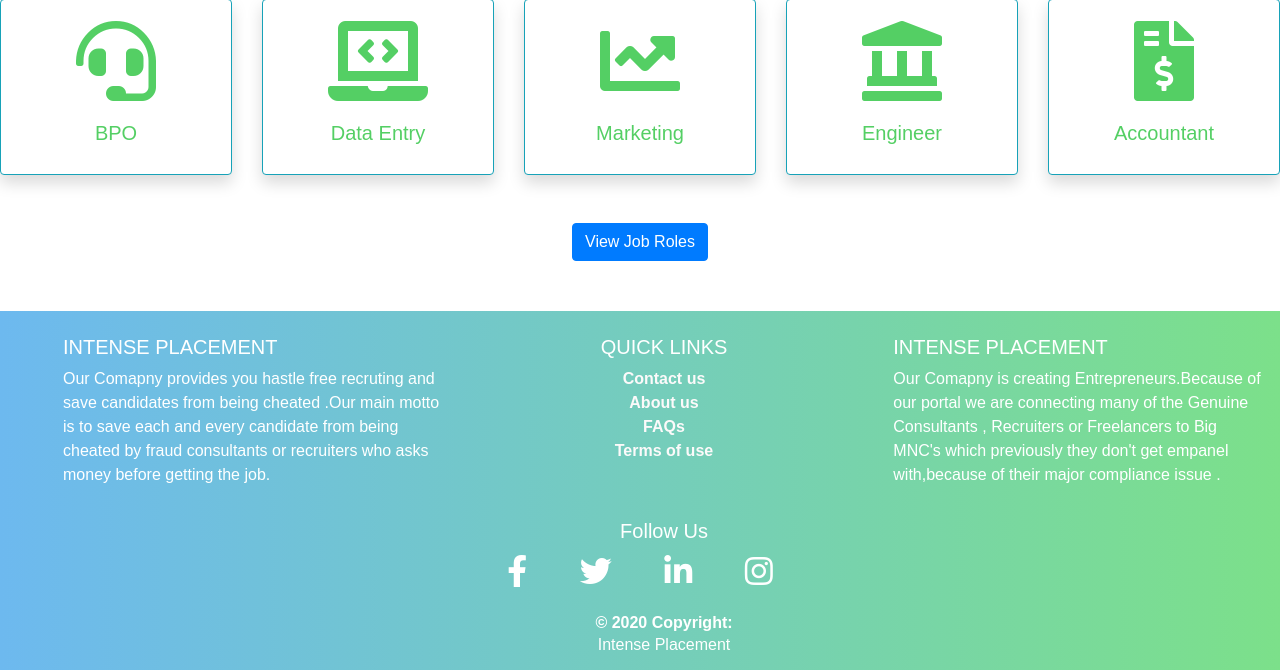
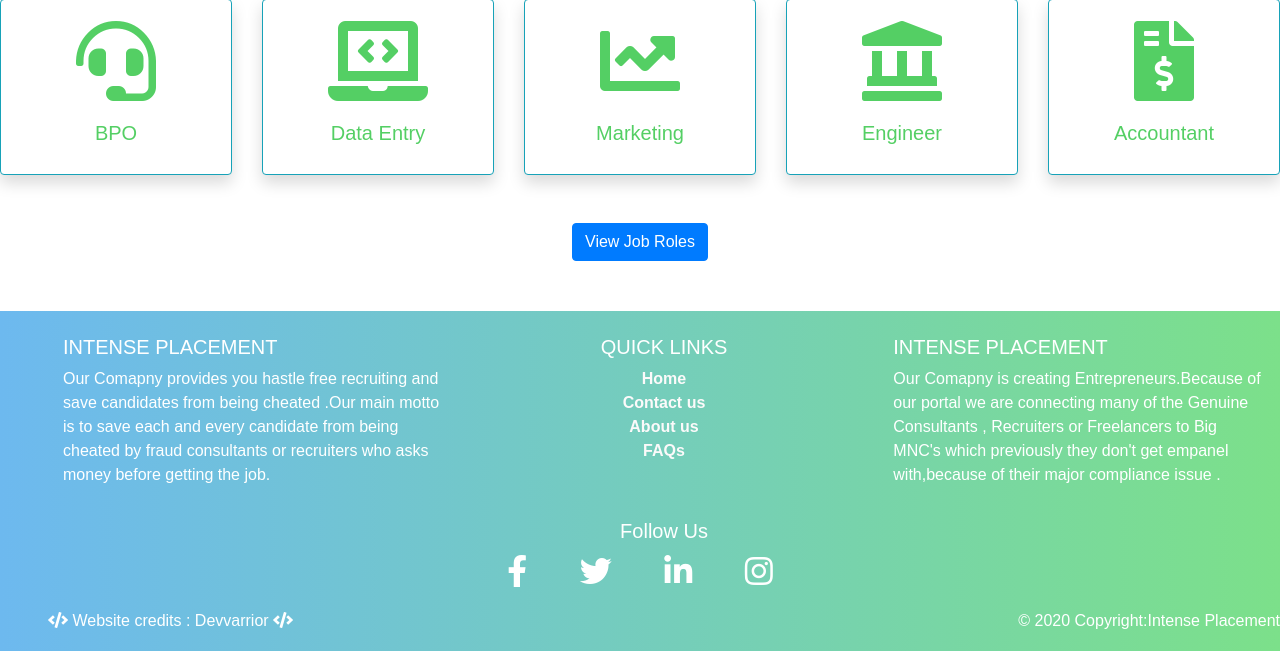
Before and after one commit to jaassmine/Website, a Django app: template NewIntense/main/templates/home.html in a window 1280 px wide. Shown: the part 695-1365 px from the top of the page. Run offline with Django 3.2, Linux system fonts and the light colour scheme; the template is opened without the code that fills it, so the values that code supplies are empty; parts of the project's set-up code (start-up, migrations or seed data) failed here and were passed over; some libraries are stand-ins or nearby versions.

Commit message:
Update home.html
updated footer

```diff
--- a/NewIntense/main/templates/home.html
+++ b/NewIntense/main/templates/home.html
@@ -174,12 +174,15 @@
       <div class="row">
         <div class="col-md-4 mt-md-0 mt-4 text-left" >
           <h5 class="text-uppercase" id="desc">Intense Placement</h5>
-          <p id = "desc">Our Comapny provides you hastle free recruting and save candidates from being cheated .Our main motto is to save each and every candidate from being cheated by fraud consultants or recruiters who asks money before getting the job. </p>
+          <p id = "desc">Our Comapny provides you hastle free recruiting and save candidates from being cheated .Our main motto is to save each and every candidate from being cheated by fraud consultants or recruiters who asks money before getting the job. </p>
         </div>
         <!-- <hr class="clearfix w-100 d-md-none pb-3"> -->
         <div class="col-md-4 d-none d-lg-block d-xl-block text-center" >
           <h5 class="text-uppercase">Quick Links</h5>
           <ul class="list-unstyled">
+            <li>
+              <a href="{% url 'main:homepage' %}">Home</a>
+            </li>
             <li>
               <a href="/contact/">Contact us</a>
             </li>
@@ -189,9 +192,7 @@
             <li>
               <a href="/faq/">FAQs</a>
             </li>
-            <li>
-              <a href="#!">Terms of use</a>
-            </li>
+
           </ul>
         </div>
         <div class="col-3 col-md-4 pl-md-4 d-none d-lg-block d-xl-block text-left">
@@ -234,8 +235,9 @@
           </div>
         </div>
     </div>
-    <div class="footer-copyright text-center py-2">© 2020 Copyright:
-      <h6>Intense Placement</h6>
+    <div class="footer-copyright text-center py-2">
+      <h6> <a href="mailto:devvarrior@gmail.com" class="text-white" style="float: left;"><i class="fas fa-code"></i> Website credits : Devvarrior <i class="fas fa-code"></i></a> <p style="float: right;">© 2020 Copyright:Intense Placement</p></h6>
+      <br>
     </div>
 </footer>
 <script src="{% static  'js/homeJS.js' %}"></script>
```
